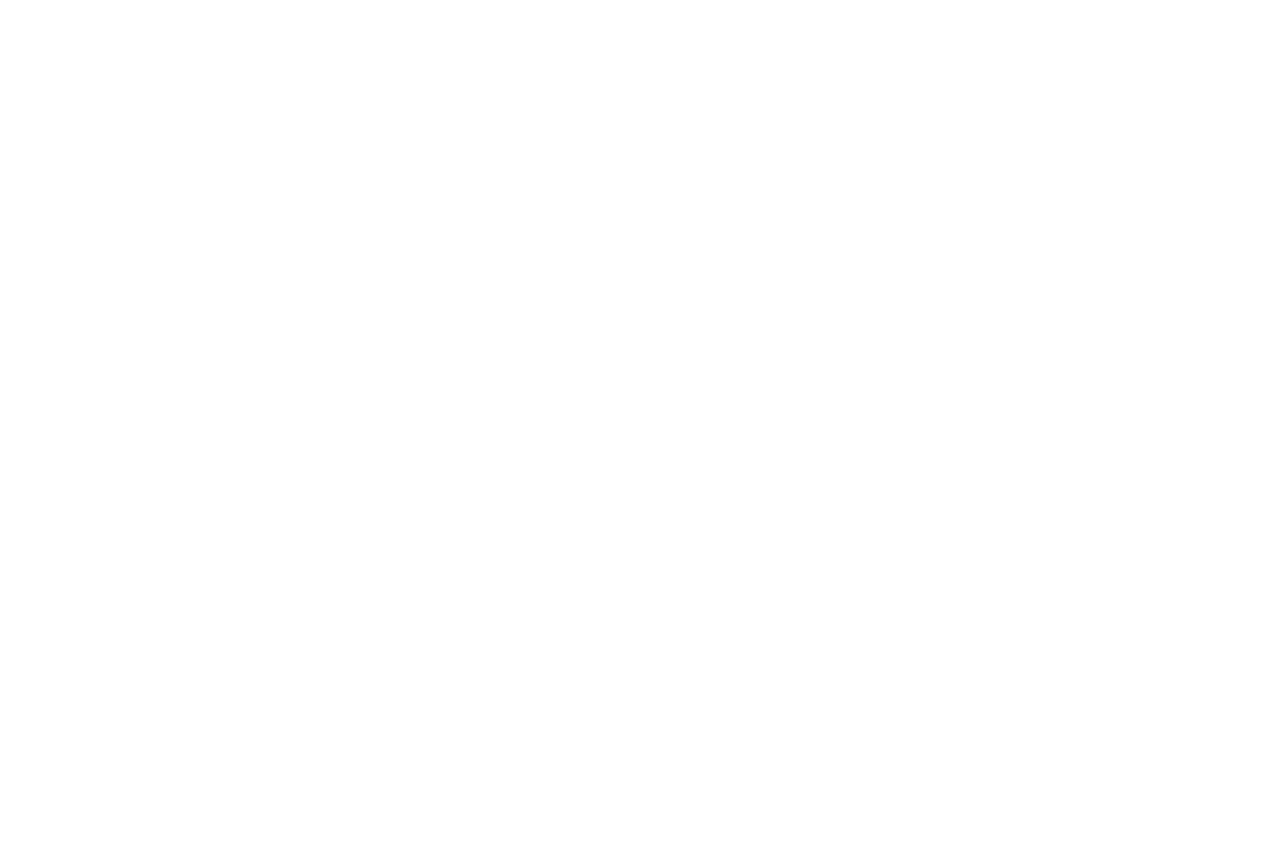
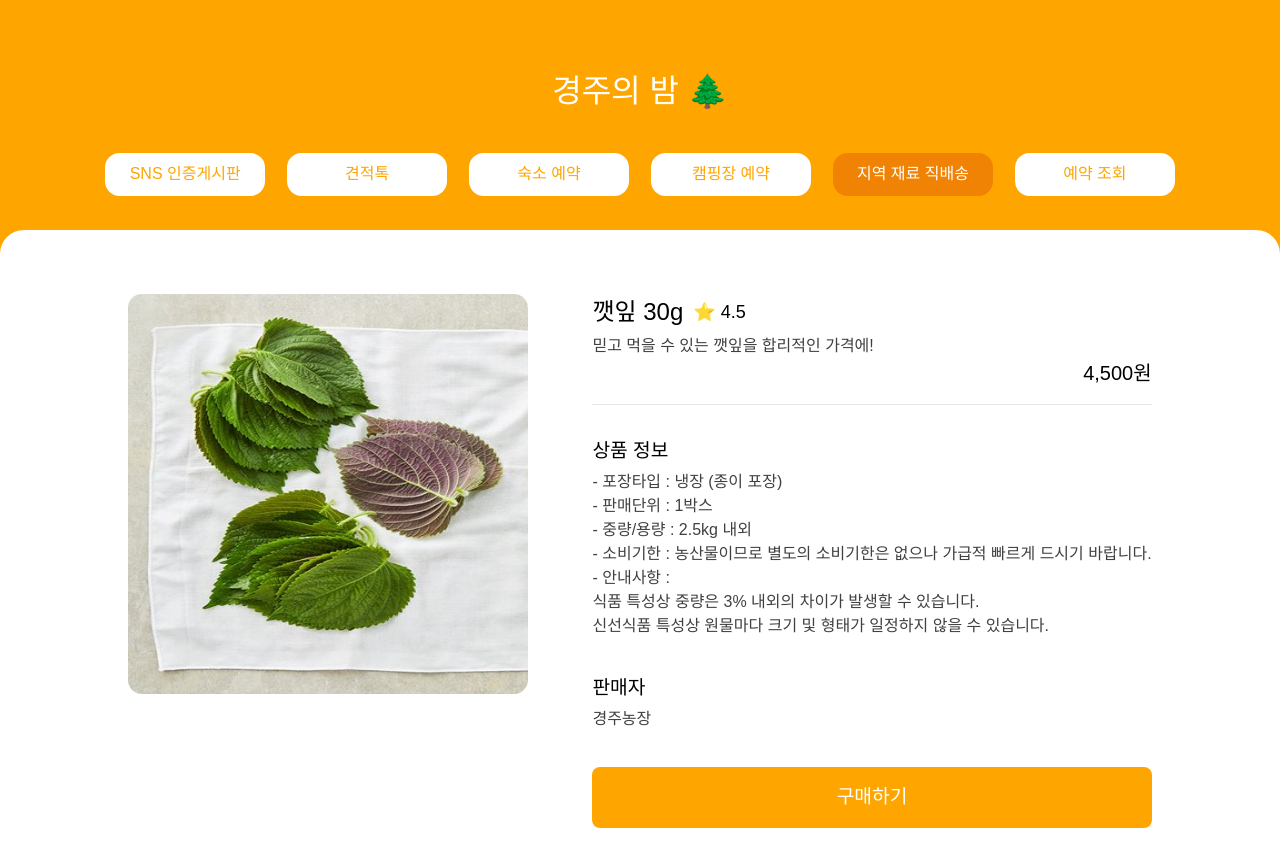
Before and after one commit to mjgwon24/tour-recommend-front, a Next.js app: page /ingredientsDeliveryDetail in a window 1280 px wide. Shown: the top 866 px of the page. Before the commit the page ends 800 px from the top, so only its background shows below. Built offline with nearby package versions, Linux system fonts and the light colour scheme; a web font is replaced by a local one.

Commit message:
feature: 지역재료 직배송 상세 UI 구현

```diff
--- a/pages/accommodateReservationDetail/index.jsx
+++ b/pages/accommodateReservationDetail/index.jsx
@@ -1,6 +1,9 @@
 import React from "react";
+import {useRouter} from "next/router";
 
 export default function accommodateReservationDetailPage() {
+    const router = useRouter();
+
     return (
         <div className="flex flex-col items-center min-h-screen min-w-[76.6rem] bg-[#FFA500]">
             {/* 상단 메뉴 */}
--- a/pages/campingDetail/index.jsx
+++ b/pages/campingDetail/index.jsx
@@ -1,6 +1,9 @@
+import {useRouter} from "next/router";
 import React from "react";
 
-export default function campingDetail() {
+export default function campingDetailPage() {
+    const router = useRouter();
+
     return (
         <div className="flex flex-col items-center min-h-screen min-w-[76.6rem] bg-[#FFA500]">
             {/* 상단 메뉴 */}
--- a/pages/ingredientsDeliveryDetail/index.jsx
+++ b/pages/ingredientsDeliveryDetail/index.jsx
@@ -1,6 +1,95 @@
+import {useRouter} from "next/router";
+import React from "react";
+
 export default function ingredientsDeliveryDetailPage() {
+    const router = useRouter();
+
     return (
-        <>
-        </>
+        <div className="flex flex-col items-center min-h-screen min-w-[76.6rem] bg-[#FFA500]">
+            {/* 상단 메뉴 */}
+            <div className="flex flex-col items-center">
+                <h1 className="text-[2rem] weight-700 text-[white] pt-[4.15625rem]">경주의 밤 🌲</h1>
+                <div className="flex gap-[1.371875rem] pt-[2.401875rem] pb-[2.1575rem] weight-700 text-[#FFA500]">
+                    <button
+                        className="rounded-[0.914375rem] weight-700 bg-[white] w-[10rem] py-[0.595rem] hover:bg-[#F18304] hover:text-[white]"
+                        onClick={() => router.push('/certificationBoardList')}>SNS 인증게시판
+                    </button>
+                    <button
+                        className="rounded-[0.914375rem] weight-700 bg-[white] w-[10rem] py-[0.595rem] hover:bg-[#F18304] hover:text-[white]"
+                        onClick={() => router.push('/quoteTalkList')}>견적톡
+                    </button>
+                    <button
+                        className="rounded-[0.914375rem] weight-700 bg-[white] w-[10rem] py-[0.595rem] hover:bg-[#F18304] hover:text-[white]"
+                        onClick={() => router.push('/accommodateReservation')}>숙소 예약
+                    </button>
+                    <button
+                        className="rounded-[0.914375rem] weight-700 bg-[white] w-[10rem] py-[0.595rem] hover:bg-[#F18304] hover:text-[white]"
+                        onClick={() => router.push('/campingReservation')}>캠핑장 예약
+                    </button>
+                    <button
+                        className="rounded-[0.914375rem] weight-700 w-[10rem] py-[0.595rem] bg-[#F18304] text-[white]"
+                        onClick={() => router.push('/ingredientsDelivery')}>지역 재료 직배송
+                    </button>
+                    <button
+                        className="rounded-[0.914375rem] weight-700 bg-[white] w-[10rem] py-[0.595rem] hover:bg-[#F18304] hover:text-[white]"
+                        onClick={() => router.push('/allCourses')}>예약 조회
+                    </button>
+                </div>
+            </div>
+
+            {/* 컨텐츠 영역 */}
+            <div className="rounded-t-3xl flex flex-col items-center w-full min-h-screen pt-[4rem] bg-white">
+                <div className='flex gap-16'>
+                    <img src='/images/localIngredientsThumbs/vegetableThumbs/vegetable_1.png' alt='campingDetail'
+                         className='w-[25rem] h-[25rem] rounded-[0.875rem]'/>
+
+                    <div className='flex flex-col justify-center gap-4'>
+                        <div className="flex flex-col">
+                            <div className="flex flex-col gap-1">
+                                <div className="flex items-center gap-2.5">
+                                    <p className="text-[1.5rem] weight-700">깻잎 30g</p>
+                                    <p className="text-[1.125rem] weight-600">⭐ ️4.5</p>
+                                </div>
+                                <p className="weight-500 text-[#404040]">믿고 먹을 수 있는 깻잎을 합리적인 가격에!</p>
+                            </div>
+
+                            <div className="flex justify-end w-full">
+                                <p className="weight-700 text-[1.25rem]">4,500원</p>
+                            </div>
+                        </div>
+
+                        <div className='flex flex-col justify-center pb-[1rem]'>
+                            <hr/>
+                        </div>
+
+                        <div className="flex flex-col gap-1 mb-[20px]">
+                            <p className="text-[1.2rem] weight-700">상품 정보</p>
+                            <p className="weight-500 text-[#404040]">
+                                - 포장타입 : 냉장 (종이 포장)<br/>
+                                - 판매단위 : 1박스<br/>
+                                - 중량/용량 : 2.5kg 내외<br/>
+                                - 소비기한 : 농산물이므로 별도의 소비기한은 없으나 가급적 빠르게 드시기 바랍니다.<br/>
+                                - 안내사항 :<br/>
+                                식품 특성상 중량은 3% 내외의 차이가 발생할 수 있습니다.<br/>
+                                신선식품 특성상 원물마다 크기 및 형태가 일정하지 않을 수 있습니다.
+                            </p>
+                        </div>
+
+                        <div className="flex flex-col gap-1 mb-[20px]">
+                            <p className="text-[1.2rem] weight-700">판매자</p>
+                            <p className="weight-500 text-[#404040]">
+                                경주농장
+                            </p>
+                        </div>
+
+                        <button
+                            className="rounded-[8px] weight-700 w-full py-[1rem] bg-[#FFA500] text-[white] text-[1.2rem]">
+                            구매하기
+                        </button>
+                    </div>
+
+                </div>
+            </div>
+        </div>
     );
 }
```
